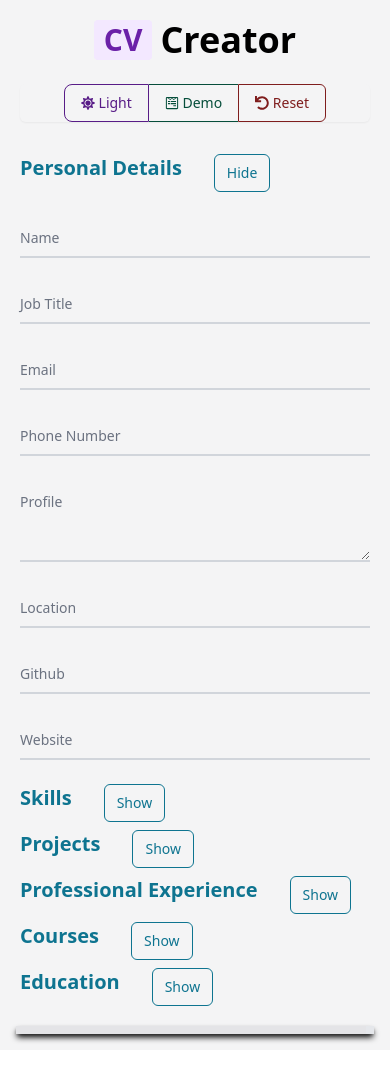
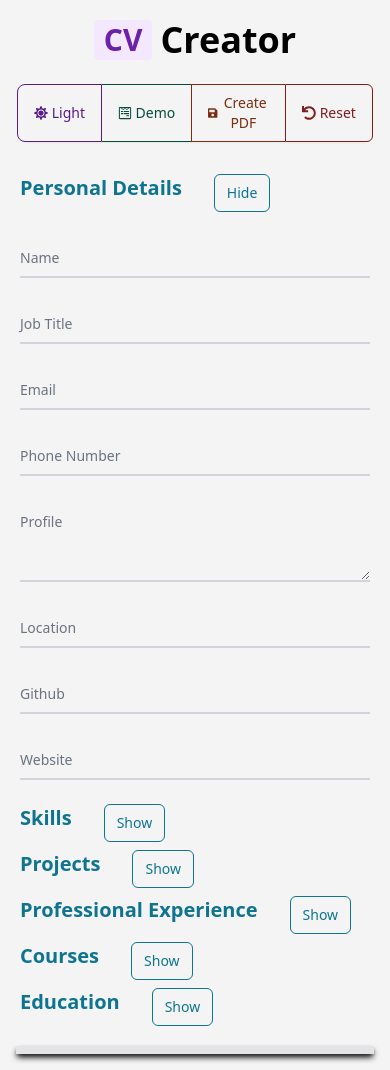
Before and after one commit to Casssb/cv-creator, a React (Vite) app: page / in a window 390 px wide. Built offline with nearby package versions, Linux system fonts and the light colour scheme.

Commit message:
add functionality to create pdf

```diff
--- a/package.json
+++ b/package.json
@@ -9,6 +9,8 @@
     "preview": "vite preview"
   },
   "dependencies": {
+    "html2canvas": "^1.4.1",
+    "jspdf": "^2.5.1",
     "react": "^18.2.0",
     "react-dom": "^18.2.0",
     "react-icons": "^4.7.1",
--- a/src/App.jsx
+++ b/src/App.jsx
@@ -2,6 +2,8 @@ import React, { Component } from 'react';
 import Form from './modules/form/Form';
 import Display from './modules/display/Display';
 import { reset, demo } from './modules/form/utils/StateData';
+import html2canvas from 'html2canvas';
+import { jsPDF } from 'jspdf';
 
 class App extends Component {
   constructor(props) {
@@ -40,6 +42,9 @@ class App extends Component {
     this.toggleVisible = this.toggleVisible.bind(this);
     this.resetStateData = this.resetStateData.bind(this);
     this.appendDemoData = this.appendDemoData.bind(this);
+    this.createPdf = this.createPdf.bind(this);
+
+    this.pdfRef = React.createRef();
   }
 
   handlePersonalInput(event, stateKey) {
@@ -114,9 +119,24 @@ class App extends Component {
     event.preventDefault();
   }
 
+  async createPdf(event, pdfRef) {
+    event.preventDefault();
+    const display = pdfRef.current;
+    const canvas = await html2canvas(display);
+    const data = canvas.toDataURL('image/png');
+
+    const pdf = new jsPDF();
+    const imgProperties = pdf.getImageProperties(data);
+    const pdfWidth = pdf.internal.pageSize.getWidth();
+    const pdfHeight = (imgProperties.height * pdfWidth) / imgProperties.width;
+
+    pdf.addImage(data, 'PNG', 0, 0, pdfWidth, pdfHeight);
+    pdf.save('print.pdf');
+  }
+
   render() {
     return (
-      <main className="container min-h-screen flex flex-col sm:flex-row sm:justify-between gap-2 p-4 mx-auto bg-zinc-100 dark:bg-zinc-900">
+      <main className="container min-h-screen flex flex-col md:flex-row sm:justify-between gap-2 p-4 mx-auto bg-zinc-100 dark:bg-zinc-900">
         <Form
           details={this.state}
           handlePersonalInput={this.handlePersonalInput}
@@ -126,8 +146,10 @@ class App extends Component {
           handleDelete={this.handleDelete}
           resetStateData={this.resetStateData}
           appendDemoData={this.appendDemoData}
+          createPdf={this.createPdf}
+          pdfRef={this.pdfRef}
         />
-        <Display details={this.state} />
+        <Display details={this.state} pdfRef={this.pdfRef} />
       </main>
     );
   }
--- a/src/modules/display/Display.jsx
+++ b/src/modules/display/Display.jsx
@@ -7,15 +7,17 @@ import CoursesDisplay from './CoursesDisplay';
 import EducationDisplay from './EducationDisplay';
 
 const Display = (props) => {
-  const { details } = props;
+  const { details, pdfRef } = props;
   return (
-    <section className="bg-zinc-200 border-r-8 sticky top-4 w-full sm:w-1/2 p-1 h-full shadow-black shadow-md dark:shadow-white">
+    <section className="sticky top-4 w-full md:w-1/2 h-full shadow-black shadow-md dark:shadow-white">
+      <div ref={pdfRef} className=" w-full h-full bg-zinc-200 p-1">
         <Header details={details} />
         <SkillsDisplay details={details} />
         <ProjectsDisplay details={details} />
         <ProfessionalDisplay details={details} />
         <CoursesDisplay details={details} />
         <EducationDisplay details={details} />
+      </div>
     </section>
   );
 };
--- a/src/modules/form/Form.jsx
+++ b/src/modules/form/Form.jsx
@@ -17,10 +17,17 @@ const Form = (props) => {
     handleDelete,
     resetStateData,
     appendDemoData,
+    createPdf,
+    pdfRef,
   } = props;
   return (
-    <form className="w-full sm:w-1/2 p-1">
-      <Title resetStateData={resetStateData} appendDemoData={appendDemoData} />
+    <form className="w-full md:w-1/2 p-1">
+      <Title
+        resetStateData={resetStateData}
+        appendDemoData={appendDemoData}
+        createPdf={createPdf}
+        pdfRef={pdfRef}
+      />
       <PersonalDetails
         details={details}
         handlePersonalInput={handlePersonalInput}
--- a/src/modules/form/Title.jsx
+++ b/src/modules/form/Title.jsx
@@ -1,8 +1,8 @@
 import React, { useState, useEffect } from 'react';
-import { FaSun, FaMoon, FaWpforms, FaUndo } from 'react-icons/fa';
+import { FaSun, FaMoon, FaWpforms, FaUndo, FaSave } from 'react-icons/fa';
 
 const Title = (props) => {
-  const { resetStateData, appendDemoData } = props;
+  const { resetStateData, appendDemoData, pdfRef, createPdf } = props;
   const [darkmode, setDarkmode] = useState(false);
 
   const toggleDarkmode = (e) => {
@@ -17,8 +17,8 @@ const Title = (props) => {
   }, [darkmode]);
 
   return (
-    <div className="flex flex-col lg:flex-row justify-start gap-6 lg:gap-4 mb-8">
-      <div className="flex justify-center sm:justify-start gap-2">
+    <div className="flex flex-col xl:flex-row justify-start gap-6 lg:gap-4 mb-8">
+      <div className="flex justify-center md:justify-start gap-2">
         <span className="bg-purple-100 text-purple-800 text-3xl font-semibold px-2.5 py-0.5 rounded dark:bg-purple-200 dark:text-purple-800">
           CV
         </span>
@@ -26,7 +26,10 @@ const Title = (props) => {
           Creator
         </h1>
       </div>
-      <div className="flex justify-center sm:justify-start rounded-md shadow-sm" role="group">
+      <div
+        className="flex justify-center md:justify-start rounded-md shadow-sm"
+        role="group"
+      >
         <button
           onClick={(e) => toggleDarkmode(e)}
           className="inline-flex items-center py-2 px-4 text-sm font-medium text-purple-900 bg-transparent rounded-l-lg border border-purple-900 hover:bg-purple-900 hover:text-white focus:z-10  focus:ring-purple-500 focus:bg-purple-900 focus:text-white dark:border-white dark:text-white dark:hover:text-white dark:hover:bg-purple-700 dark:focus:bg-purple-700"
@@ -55,6 +58,17 @@ const Title = (props) => {
           }
         </button>
         <button
+          onClick={(e) => createPdf(e, pdfRef)}
+          className="inline-flex items-center py-2 px-4 text-sm font-medium text-orange-900 bg-transparent border-t border-b border-l border-orange-900 hover:bg-orange-900 hover:text-white focus:z-10  focus:ring-orange-500 focus:bg-orange-900 focus:text-white dark:border-white dark:text-white dark:hover:text-white dark:hover:bg-orange-700 dark:focus:bg-orange-700"
+        >
+          {
+            <>
+              <FaSave />
+              &nbsp;Create PDF
+            </>
+          }
+        </button>
+        <button
           onClick={(e) => resetStateData(e)}
           className="inline-flex items-center py-2 px-4 text-sm font-medium text-red-900 bg-transparent rounded-r-md border border-red-900 hover:bg-red-900 hover:text-white focus:z-10  focus:ring-red-500 focus:bg-red-900 focus:text-white dark:border-white dark:text-white dark:hover:text-white dark:hover:bg-red-700 dark:focus:bg-red-700"
         >
```
Also changed, not shown: 1 other file (tests, documents, lock files or other folders). Lines whose indentation alone changed are shown as unchanged.
